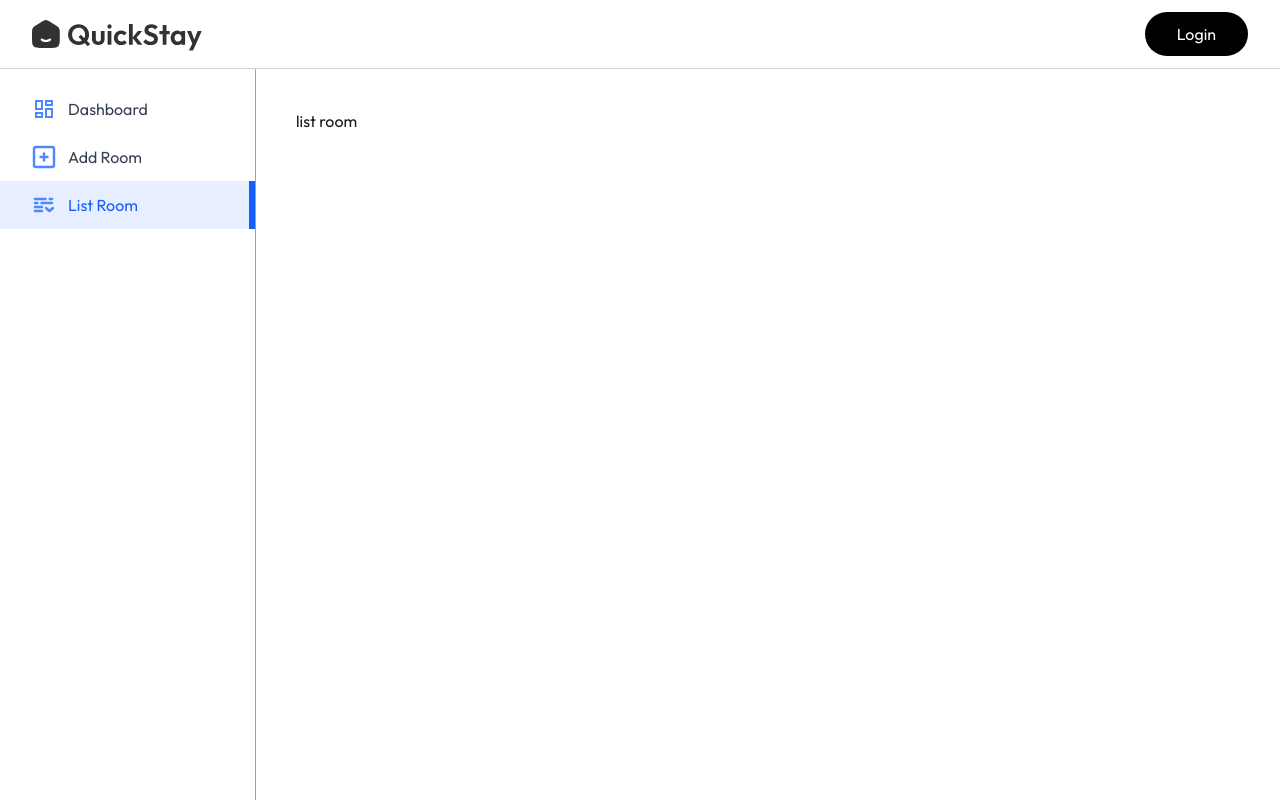
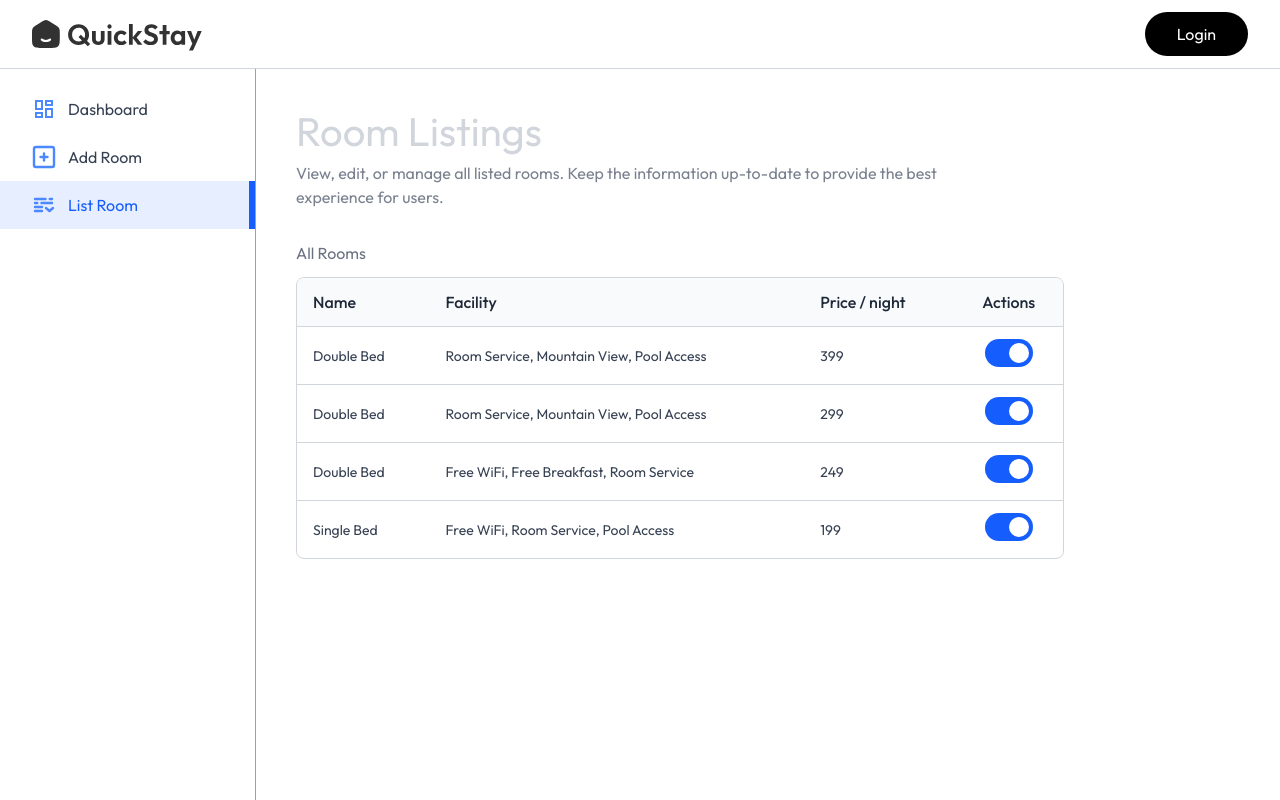
Before and after one commit to Topurayhan554/hotel-bookings, a React (Vite) app: page /owner/list-room in a window 1280 px wide. Built offline with nearby package versions, Linux system fonts and the light colour scheme; no server answers; a web font is replaced by a local one.

Commit message:
added ListRoom page

```diff
--- a/src/pages/hotelOwner/ListRoom.jsx
+++ b/src/pages/hotelOwner/ListRoom.jsx
@@ -1,9 +1,66 @@
-import React from "react";
+import React, { useState } from "react";
+import { roomsDummyData } from "../../assets/assets";
+import Title from "../../components/Title";
 
 const ListRoom = () => {
+  const [rooms, setRooms] = useState(roomsDummyData);
   return (
     <div>
-      <h1>list room</h1>
+      <Title
+        align="left"
+        font="outfit"
+        title="Room Listings"
+        subTitle="View, edit, or manage all listed rooms. Keep the information up-to-date to provide the best experience for users."
+      />
+      <p className="text-gray-500 mt-8">All Rooms</p>
+      <div className="w-full max-w-3xl text-left border border-gray-300 rounded-lg max-h-80 overflow-y-scroll mt-3">
+        <table className="w-full">
+          <thead className="bg-gray-50">
+            <tr>
+              <th className="py-3 px-4 text-gray-800 font-medium">Name</th>
+              <th className="py-3 max-sm:hidden px-4 text-gray-800 font-medium">
+                Facility
+              </th>
+              <th className="py-3 px-4 text-gray-800 font-medium">
+                Price / night
+              </th>
+              <th className="py-3 px-4 text-gray-800 font-medium text-center">
+                Actions
+              </th>
+            </tr>
+          </thead>
+
+          <tbody className="text-sm">
+            {rooms.map((item, index) => (
+              <tr key={index}>
+                <td className="py-3 px-4 text-gray-700 border-t border-gray-300">
+                  {item.roomType}
+                </td>
+
+                <td className="py-3 px-4 text-gray-700 border-t border-gray-300 max-sm:hidden">
+                  {item.amenities.join(", ")}
+                </td>
+
+                <td className="py-3 px-4 text-gray-700 border-t border-gray-300">
+                  {item.pricePerNight}
+                </td>
+
+                <td className="py-3 px-4 text-red-500 border-t border-gray-300 text-sm text-center">
+                  <label className="relative inline-flex items-center cursor-pointer text-gray-900 gap-3">
+                    <input
+                      type="checkbox"
+                      className="sr-only peer"
+                      checked={item.isAvailable}
+                    />
+                    <div className="w-12 h-7 bg-slate-300 rounded-full peer peer-checked:bg-blue-600 transition-colors duration-200"></div>
+                    <span className="dot absolute left-1 top-1 w-5 h-5 bg-white rounded-full transition-transform duration-200 ease-in-out peer-checked:translate-x-5 "></span>
+                  </label>
+                </td>
+              </tr>
+            ))}
+          </tbody>
+        </table>
+      </div>
     </div>
   );
 };
```
